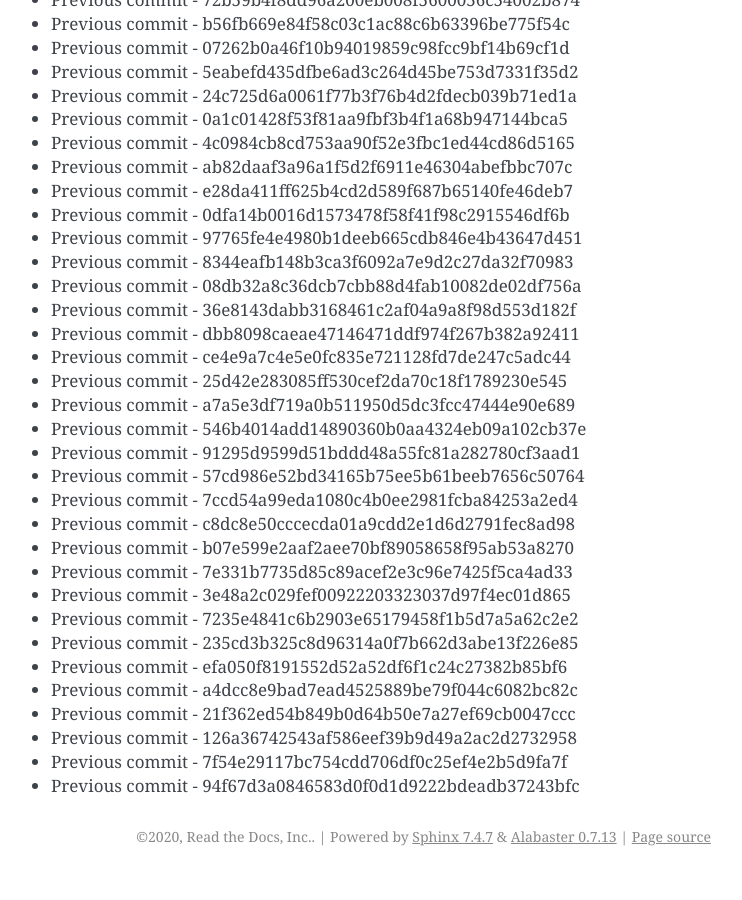
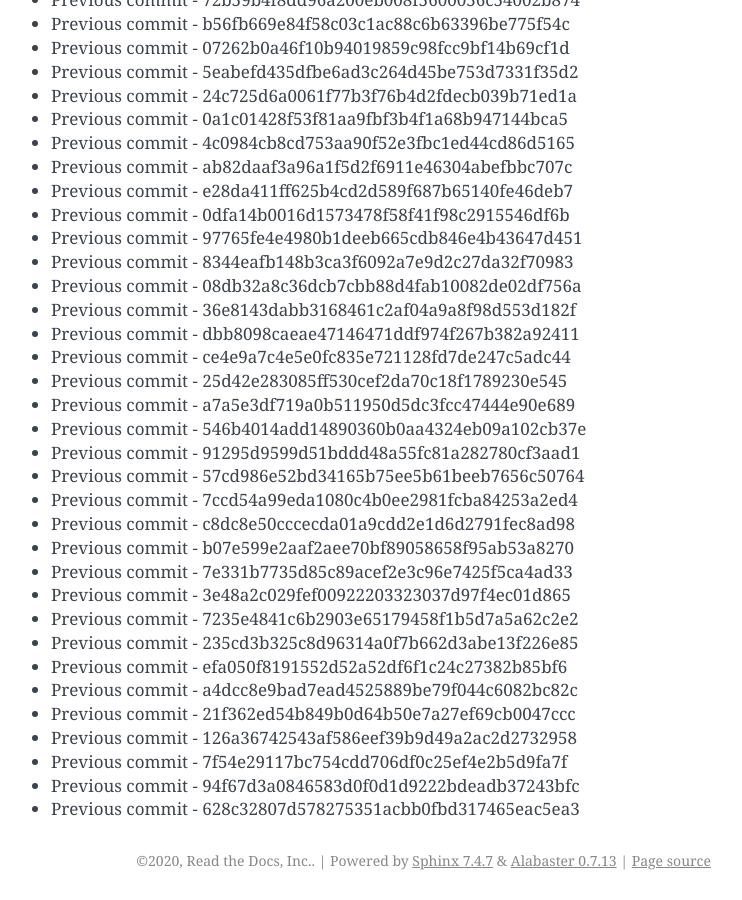
Before and after one commit to readthedocs/rtd-git-stresstest, a Sphinx documentation site: the page built from docs/updates.rst, in a window 1280 px wide and 900 px high, scrolled down 76472 px. Shown: the whole window, without its empty margins (399-1141 px from the left). Built offline with Sphinx 7.4.7, drawn with Linux system fonts in a browser that asks for light colours; before the commit the page ends 77348 px from its top, so only the background shows below that.

Commit message:
Generating commit from previous: 628c32807d578275351acbb0fbd317465eac5ea3

```diff
--- a/docs/updates.rst
+++ b/docs/updates.rst
@@ -3245,3 +3245,4 @@ It can be tested for any performance characteristics.
 * Previous commit - 126a36742543af586eef39b9d49a2ac2d2732958
 * Previous commit - 7f54e29117bc754cdd706df0c25ef4e2b5d9fa7f
 * Previous commit - 94f67d3a0846583d0f0d1d9222bdeadb37243bfc
+* Previous commit - 628c32807d578275351acbb0fbd317465eac5ea3
```
